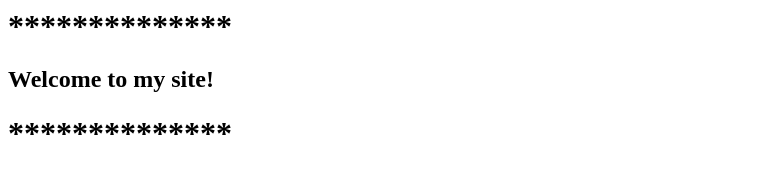
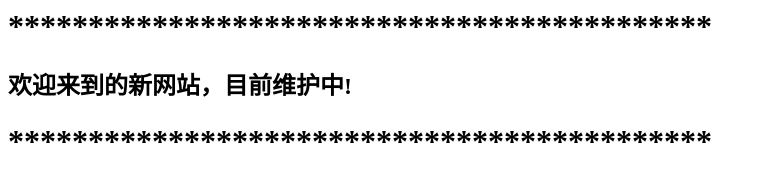
Before and after one commit to ChaofeiQI/ChaofeiQi.github.io, a plain HTML site: page index.html in a window 1280 px wide. Shown: the whole page, without its empty margins (0-766 px from the left). Drawn offline with Linux system fonts and the light colour scheme.

Commit message:
Update index.html

```diff
--- a/index.html
+++ b/index.html
@@ -1,3 +1,3 @@
-<h1>**************</h1>
-<h2>Welcome to my site!</h2>
-<h1>**************</h1>
+<h1>********************************************</h1>
+<h2>欢迎来到的新网站，目前维护中!</h2>
+<h1>********************************************</h1>
```
